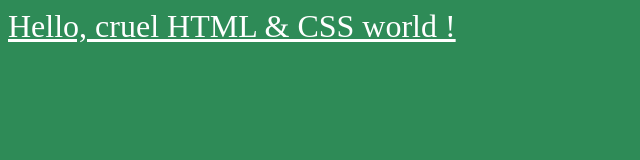
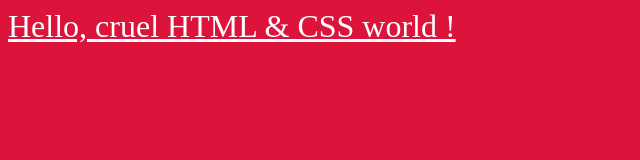
Before and after one commit to gabrielpereira3/gabrielpereira3.github.io, a plain HTML site: page index.html in a window 1280 px wide. Shown: the whole page, without its empty margins (0-640 px from the left). Drawn offline with Linux system fonts and the light colour scheme.

Commit message:
Mudando a cor mais uma vez pra testar

```diff
--- a/index.html
+++ b/index.html
@@ -4,7 +4,7 @@
     <title>Hello cruel world with HTML, CSS, and JavaScript</title>
     <style>
         body {
-            background: seagreen;
+            background: crimson;
         }
         a {
             color: white;
```
